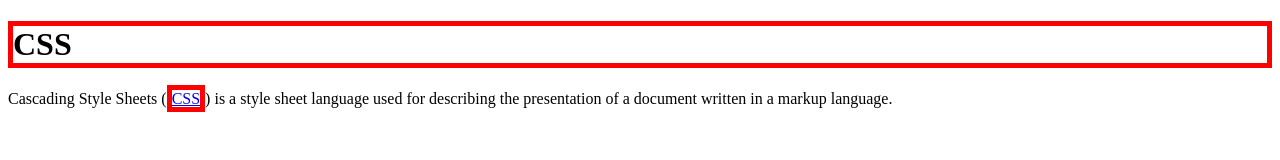
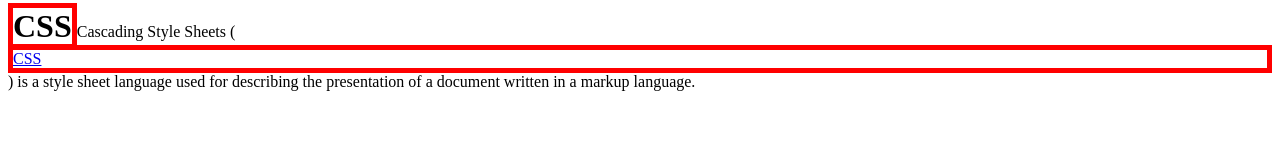
Before and after one commit to Namani31/web, a plain HTML site: page box.html in a window 1280 px wide. Drawn offline with Linux system fonts and the light colour scheme.

Commit message:
Design: h1 태그에 `display:inline` 적용
- a 태그에 `display:block` 적용

```diff
--- a/box.html
+++ b/box.html
@@ -10,6 +10,7 @@
                 border-width: 5px;
                 border-color: red;
                 border-style: solid;
+                display: inline;
             }
             /*
             inline element
@@ -18,6 +19,7 @@
                 border-width: 5px;
                 border-color: red;
                 border-style: solid;
+                display:block;
             }
         </style>
     </head>
```
